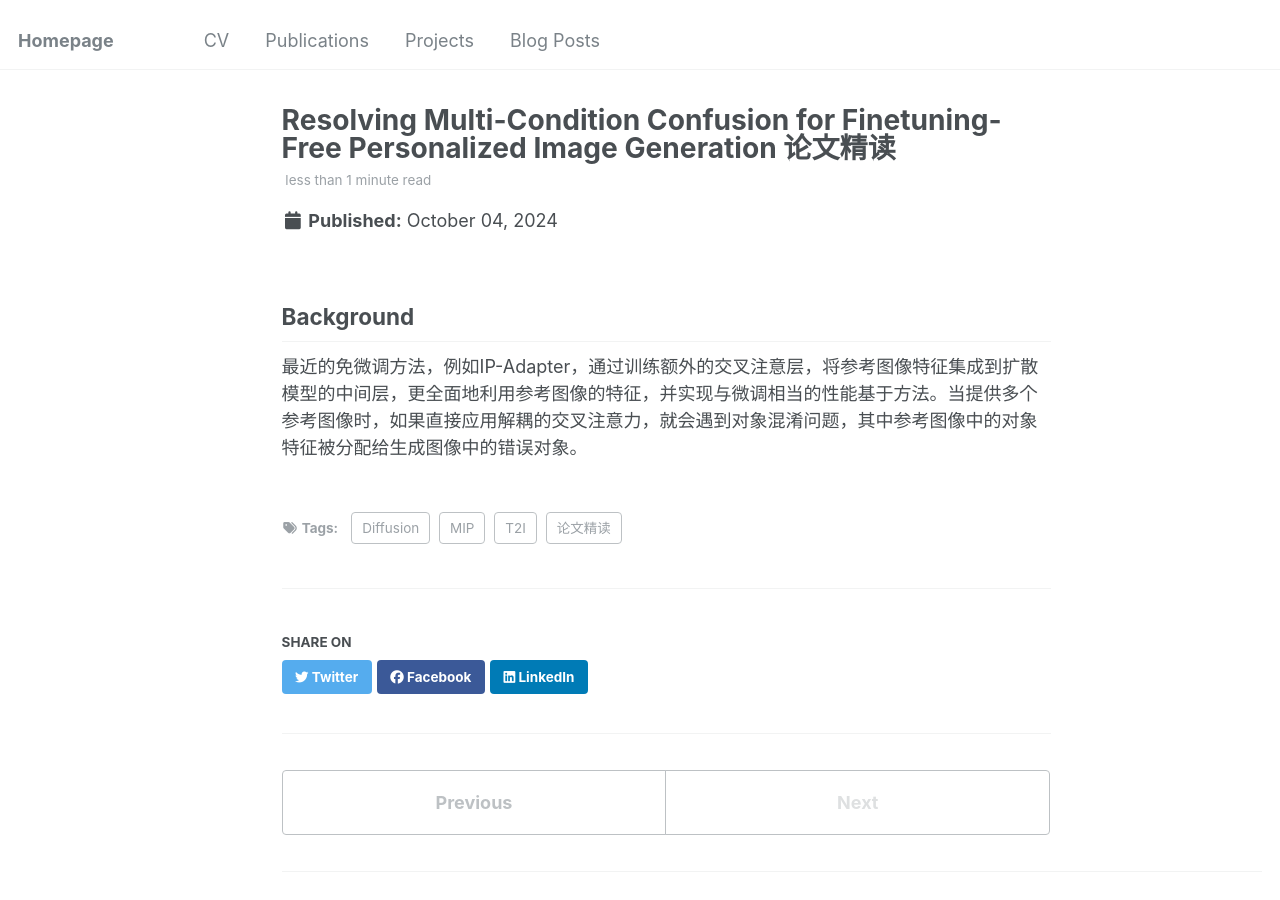
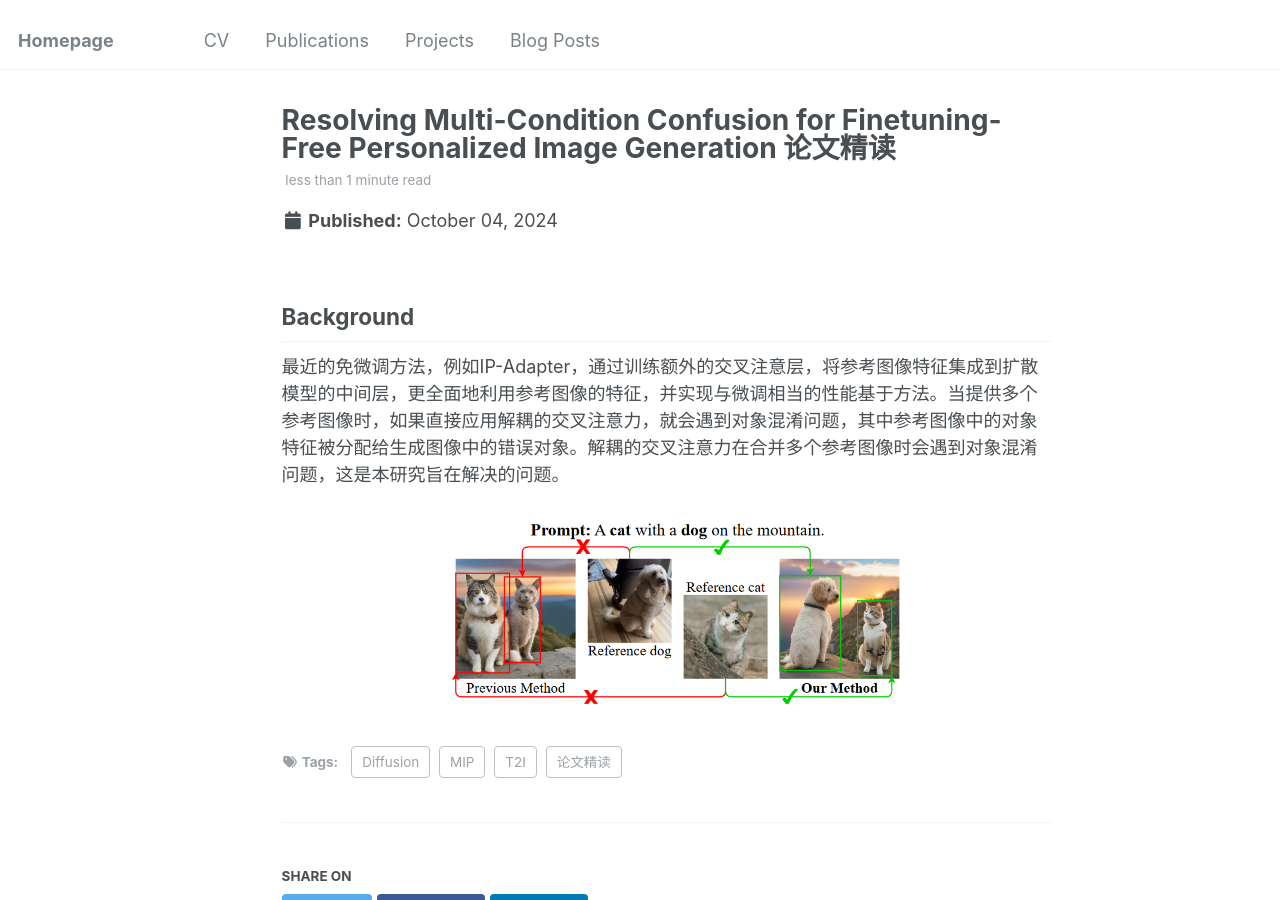
Before and after one commit to Ideny42/Ideny42.github.io, a Jekyll site: the page built from _posts/2024-10-04-blog-post-28.md, in a window 1280 px wide and 900 px high. Built offline with Jekyll 4.4.1, drawn with Linux system fonts in a browser that asks for light colours.

Commit message:
Update 2024-10-04-blog-post-28.md

```diff
--- a/_posts/2024-10-04-blog-post-28.md
+++ b/_posts/2024-10-04-blog-post-28.md
@@ -12,4 +12,8 @@ excerpt: MIP 论文精读
 
 ## Background
 
-最近的免微调方法，例如IP-Adapter，通过训练额外的交叉注意层，将参考图像特征集成到扩散模型的中间层，更全面地利用参考图像的特征，并实现与微调相当的性能基于方法。当提供多个参考图像时，如果直接应用解耦的交叉注意力，就会遇到对象混淆问题，其中参考图像中的对象特征被分配给生成图像中的错误对象。
+最近的免微调方法，例如IP-Adapter，通过训练额外的交叉注意层，将参考图像特征集成到扩散模型的中间层，更全面地利用参考图像的特征，并实现与微调相当的性能基于方法。当提供多个参考图像时，如果直接应用解耦的交叉注意力，就会遇到对象混淆问题，其中参考图像中的对象特征被分配给生成图像中的错误对象。解耦的交叉注意力在合并多个参考图像时会遇到对象混淆问题，这是本研究旨在解决的问题。
+
+<div style="text-align: center;">
+  <img src='/images/28/28-1.png' width='500' height='auto'>
+</div>
```
